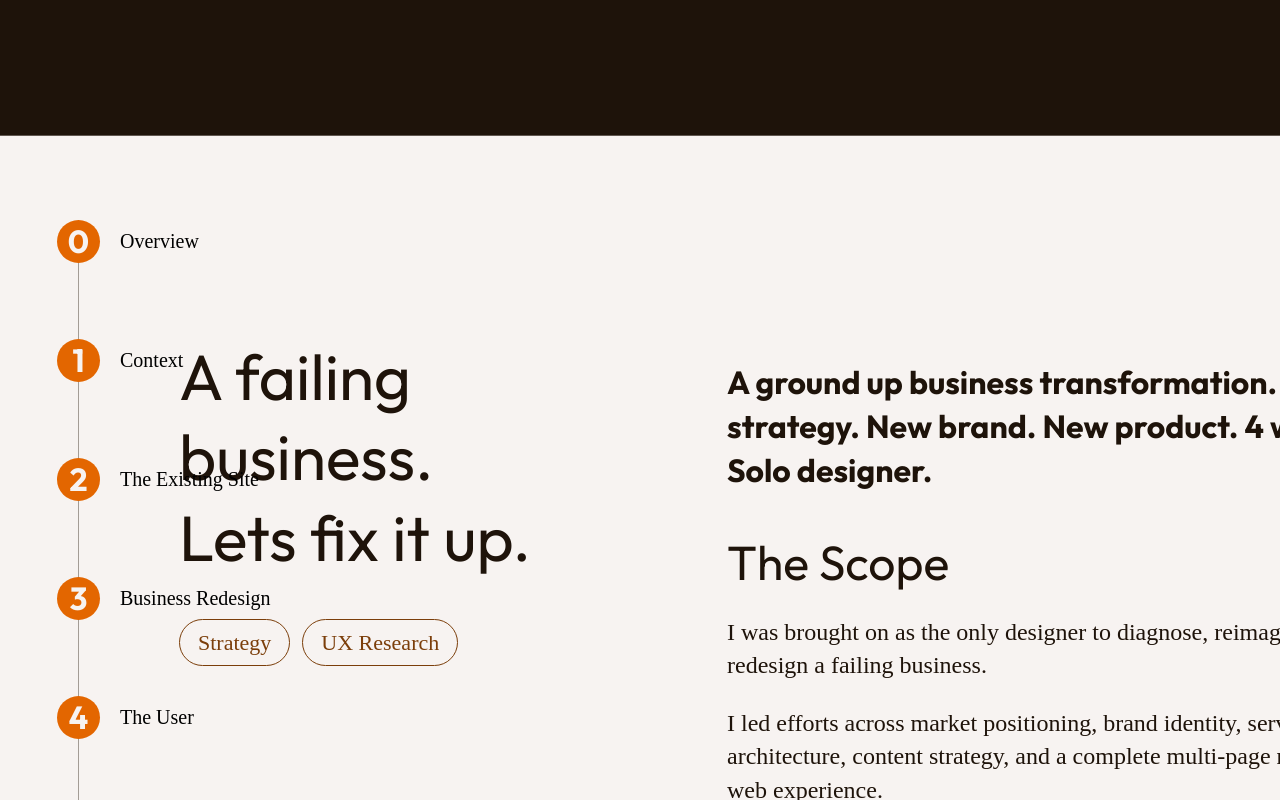
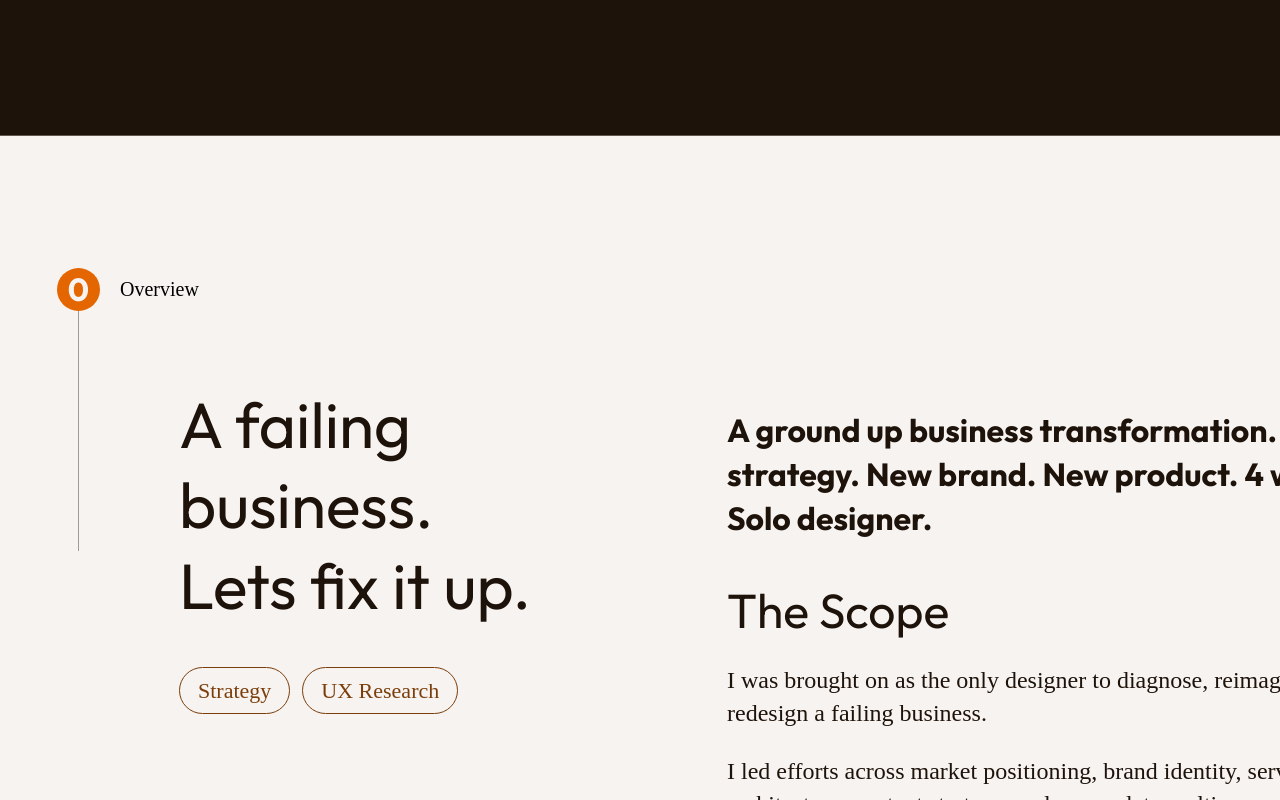
Before and after one commit to rrr-ritz/portfolio-parigi, a Next.js app: page /work/applenj in a window 1280 px wide. Shown: the part 560-1360 px from the top of the page. Built offline with nearby package versions, Linux system fonts and the light colour scheme.

Commit message:
fix: per-section rail anchor, content aligned to Figma x=179

```diff
--- a/src/components/case-study/applenj/Overview.tsx
+++ b/src/components/case-study/applenj/Overview.tsx
@@ -1,4 +1,4 @@
-import { SectionRail } from "./SectionRail";
+import { SectionAnchor } from "./SectionRail";
 
 export function Overview() {
   return (
@@ -7,11 +7,9 @@ export function Overview() {
       aria-label="Overview"
       className="relative bg-cream text-espresso-darker"
     >
-      <div className="mx-auto w-full max-w-[1514px] px-6 py-16 md:px-12 md:py-24 lg:px-[57px] lg:pt-[84px] lg:pb-[120px]">
+      <div className="mx-auto w-full max-w-[1514px] px-6 py-16 md:px-12 md:py-24 lg:px-[57px] lg:pt-[132px] lg:pb-[120px]">
         <div className="flex flex-col gap-14 lg:flex-row lg:items-start lg:gap-0">
-          <div className="flex-none lg:w-[122px]">
-            <SectionRail variant="sticky" />
-          </div>
+          <SectionAnchor index={0} />
 
           <div className="flex min-w-0 flex-col gap-10 lg:w-[371px] lg:flex-none lg:pt-[117px]">
             <h2 className="font-sans text-[40px] leading-[1.26] md:text-[52px] lg:text-[64px]">
--- a/src/components/case-study/applenj/SectionRail.tsx
+++ b/src/components/case-study/applenj/SectionRail.tsx
@@ -4,41 +4,36 @@ import Link from "next/link";
 import { APPLENJ_SECTIONS } from "./sectionMap";
 
 type Props = {
-  variant?: "static" | "sticky";
+  index: number;
+  extendLine?: boolean;
 };
 
-export function SectionRail({ variant = "static" }: Props) {
-  const wrapperClass =
-    variant === "sticky"
-      ? "hidden lg:block lg:sticky lg:top-[120px] lg:self-start lg:w-[260px] lg:flex-none"
-      : "relative w-full";
+export function SectionAnchor({ index, extendLine = true }: Props) {
+  const section = APPLENJ_SECTIONS[index];
+  if (!section) return null;
 
   return (
-    <nav aria-label="Case study sections" className={wrapperClass}>
-      <ol className="relative flex flex-col gap-[76px]">
+    <div className="relative flex-none overflow-visible lg:w-[122px]">
+      {extendLine && (
         <span
           aria-hidden="true"
-          className="pointer-events-none absolute left-[21px] top-[43px] bottom-[43px] w-px bg-espresso-dark/40"
+          className="pointer-events-none absolute left-[21px] top-[43px] -bottom-[120px] w-px bg-espresso-dark/40 lg:-bottom-[240px]"
         />
-        {APPLENJ_SECTIONS.map((s) => (
-          <li key={s.id} className="relative flex items-center gap-5">
+      )}
       <Link
-              href={`#${s.id}`}
-              className="group flex items-center gap-5 focus-visible:outline-none"
+        href={`#${section.id}`}
+        className="group relative z-10 flex items-center gap-5 focus-visible:outline-none"
       >
         <span
           aria-hidden="true"
           className="inline-flex size-[43px] flex-none items-center justify-center rounded-full bg-orange-bright font-sans text-[32px] font-bold leading-none text-cream transition-transform group-hover:scale-105"
         >
-                {s.index}
+          {section.index}
         </span>
         <span className="font-serif text-[20px] leading-[1.1] text-ink whitespace-pre-wrap">
-                {s.label}
+          {section.label}
         </span>
       </Link>
-          </li>
-        ))}
-      </ol>
-    </nav>
+    </div>
   );
 }
```
Lines whose indentation alone changed are shown as unchanged.
